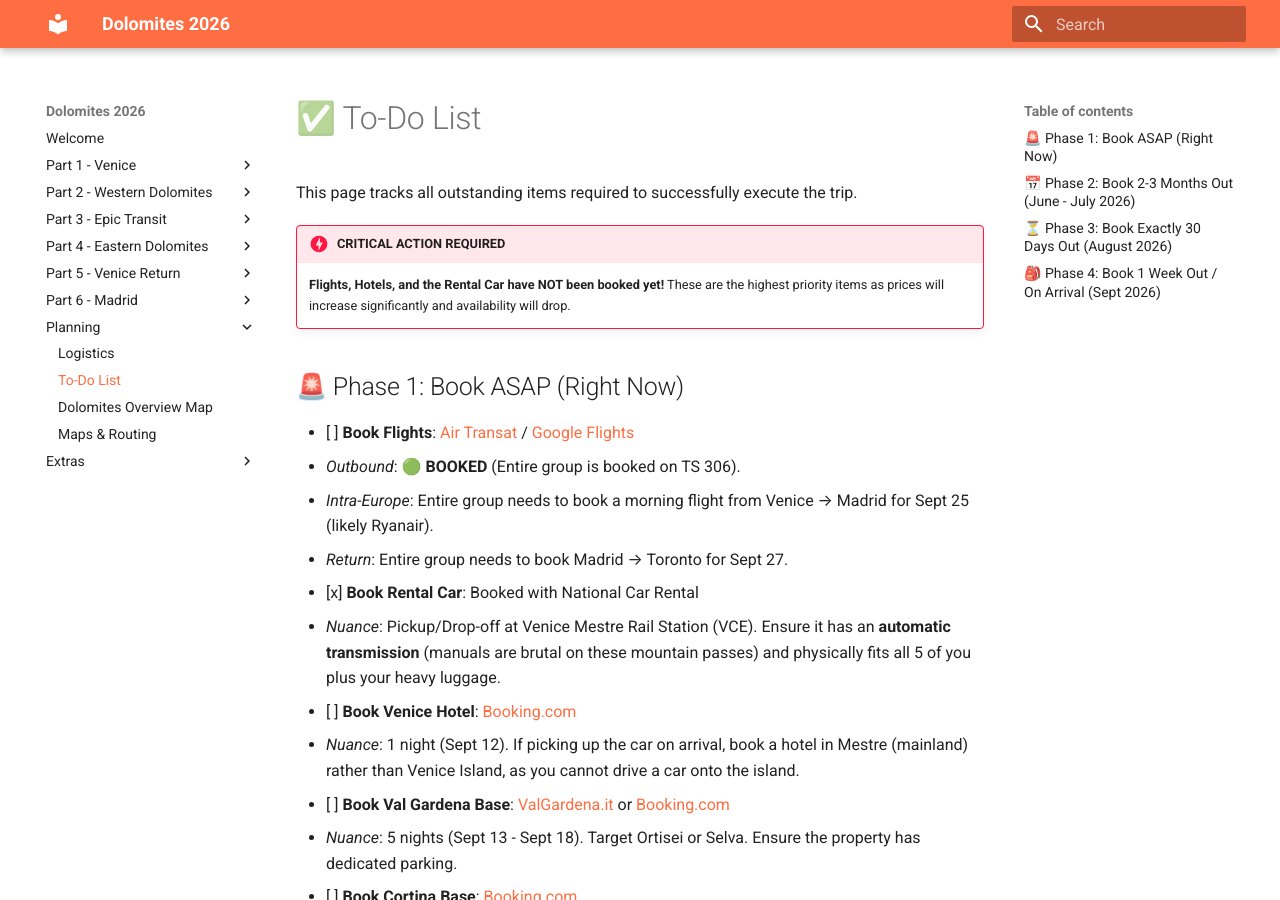
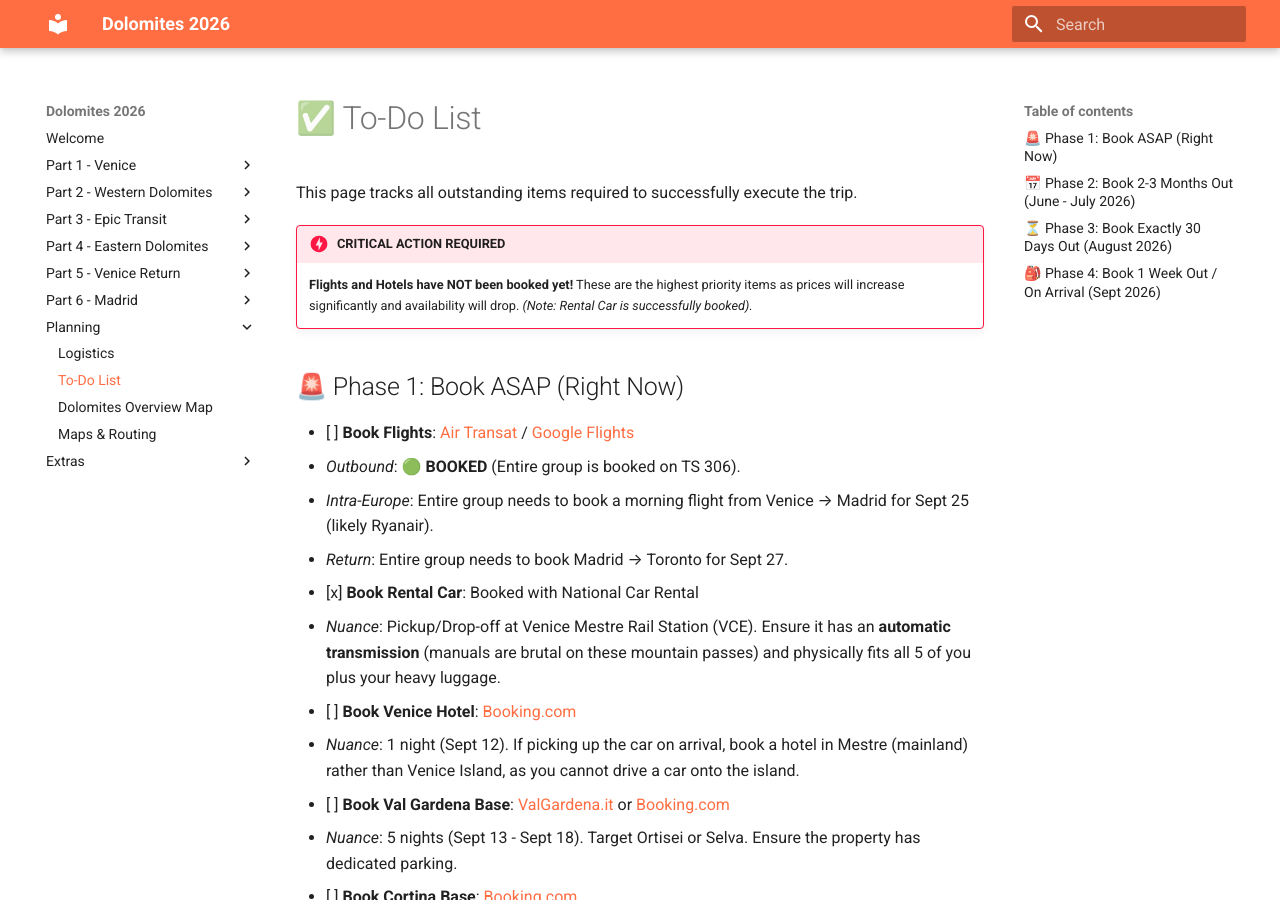
Before and after one commit to iammzz/dolomites-2026, an MkDocs documentation site: the page built from docs/todo.md, in a window 1280 px wide and 900 px high. Built offline with MkDocs 1.6.1 and Material for MkDocs 9.7.7, drawn with Linux system fonts in a browser that asks for light colours.

Commit message:
Fix todo banner and add global banner sync rule

```diff
--- a/docs/todo.md
+++ b/docs/todo.md
@@ -3,7 +3,7 @@
 This page tracks all outstanding items required to successfully execute the trip.
 
 !!! danger "CRITICAL ACTION REQUIRED"
-    **Flights, Hotels, and the Rental Car have NOT been booked yet!** These are the highest priority items as prices will increase significantly and availability will drop.
+    **Flights and Hotels have NOT been booked yet!** These are the highest priority items as prices will increase significantly and availability will drop. *(Note: Rental Car is successfully booked).*
 
 ## 🚨 Phase 1: Book ASAP (Right Now)
 - [ ] **Book Flights**: [Air Transat](https://www.airtransat.com) / [Google Flights](https://www.google.com/flights)
```
Also changed, not shown: .agents/AGENTS.md (+2 -0 lines).
